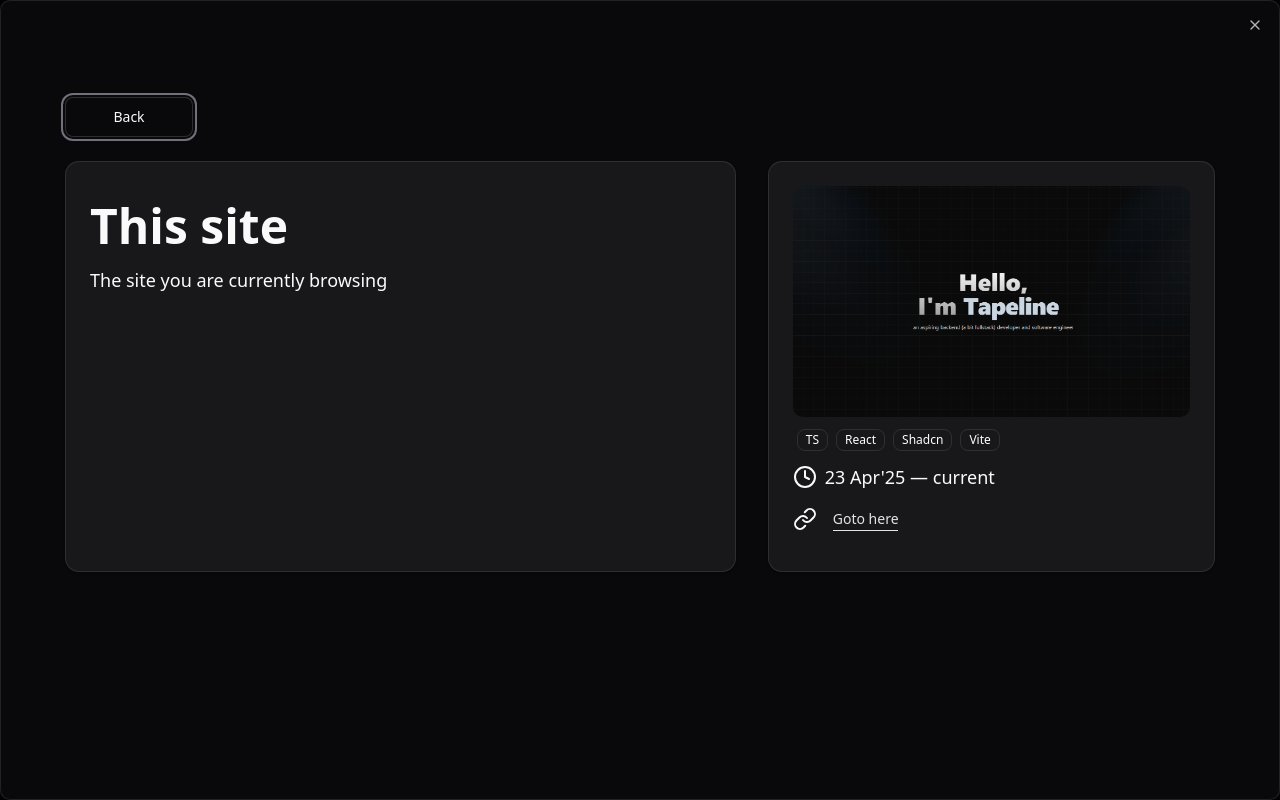
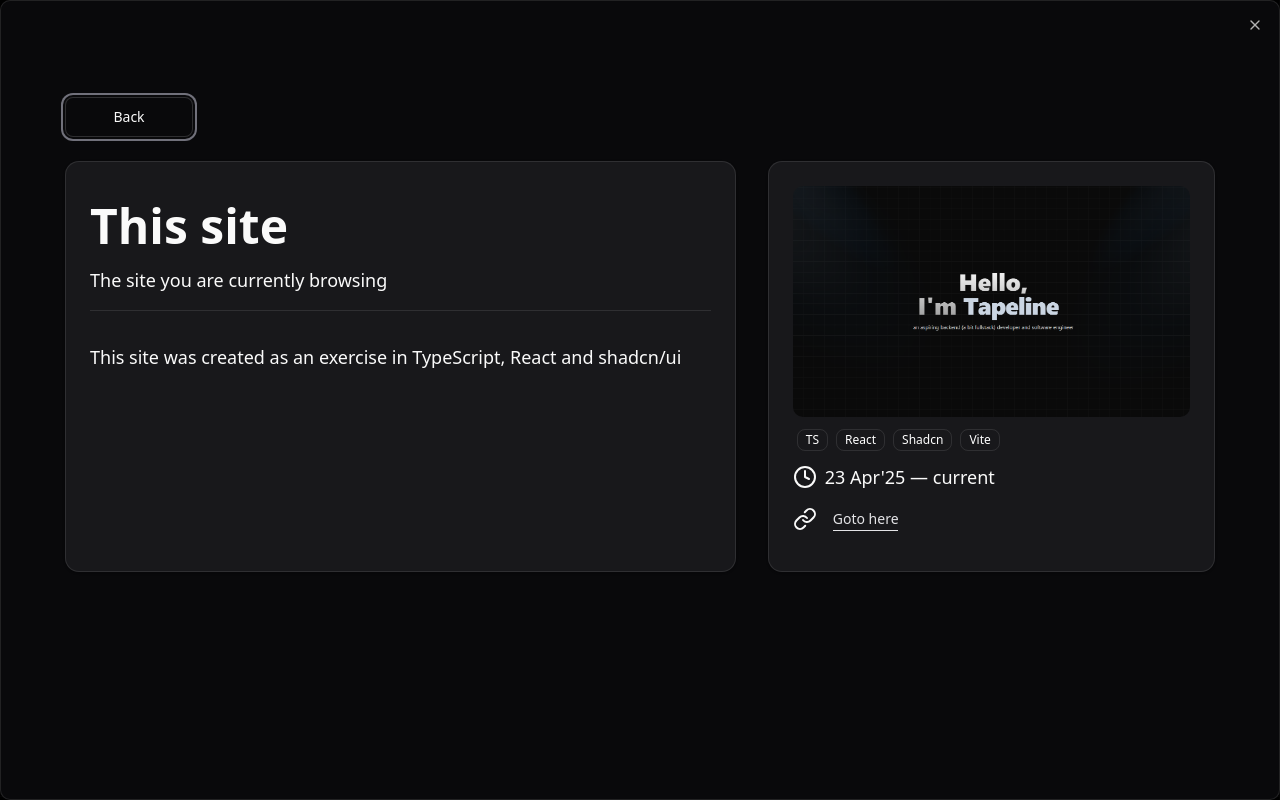
Before and after one commit to Tapeline/personal-page, a React (Vite) app: page / in a window 1280 px wide. Both pictures are taken after a click on the element 336 px from the left and 1076 px from the top of the page. Shown: the part 676-1476 px from the top of the page. Built offline with nearby package versions, Linux system fonts and the light colour scheme.

Commit message:
Update ProjectDialog.tsx

```diff
--- a/src/components/specific/ProjectDialog.tsx
+++ b/src/components/specific/ProjectDialog.tsx
@@ -47,8 +47,8 @@ function ProjectDialog(
                                 <div>
                                     <h1 className="text-5xl font-bold mt-4 mb-4">{project.name}</h1>
                                     <p className="mb-4 text-lg">{project.annotation}</p>
-                                    <hr className="hidden md:visible"/>
-                                    <p className="mt-8 text-lg hidden md:visible">{project.description}</p>
+                                    <hr className="hidden md:block"/>
+                                    <p className="mt-8 text-lg hidden md:block">{project.description}</p>
                                 </div>
                             </CardContent>
                         </Card>
```
